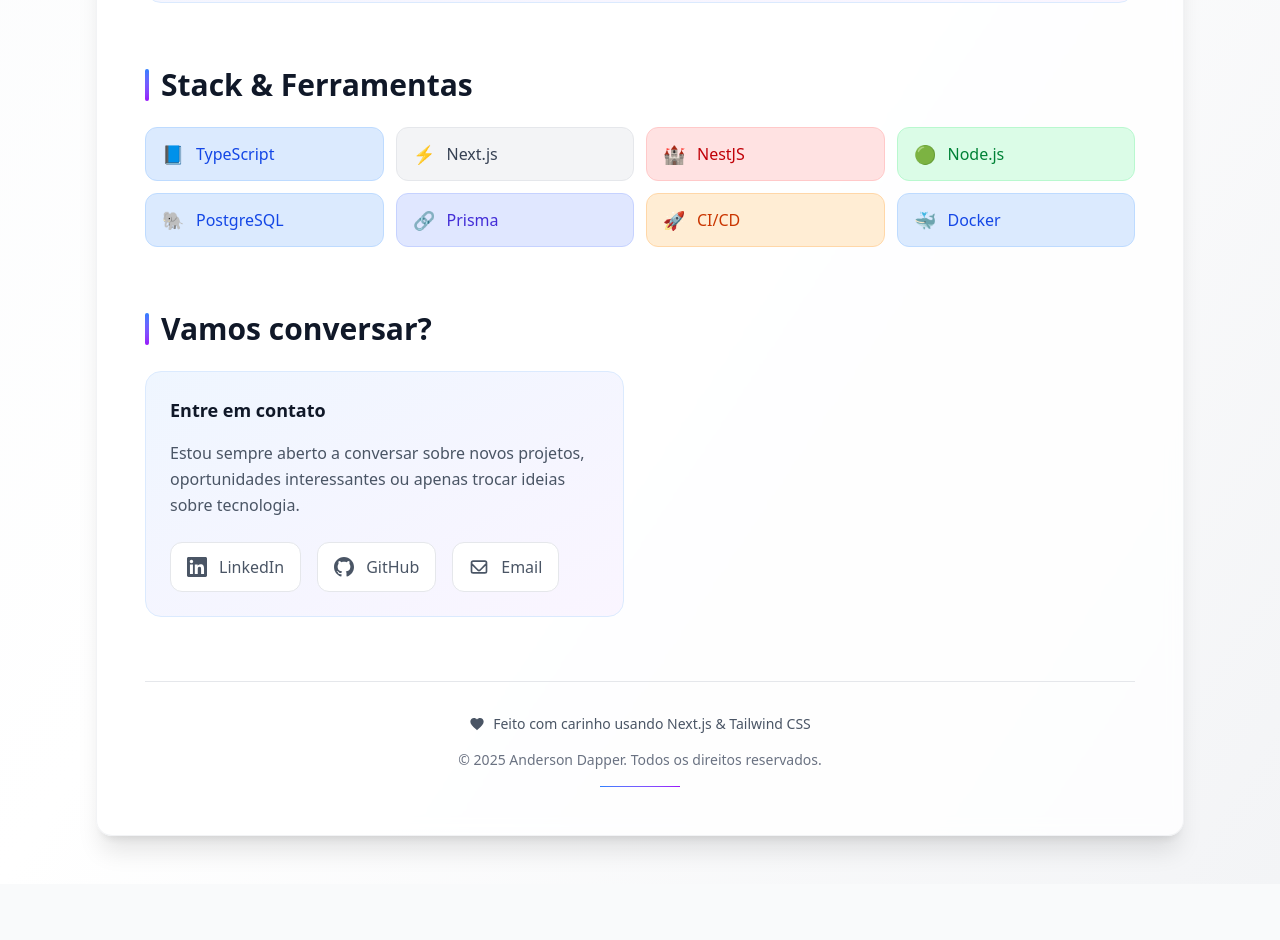
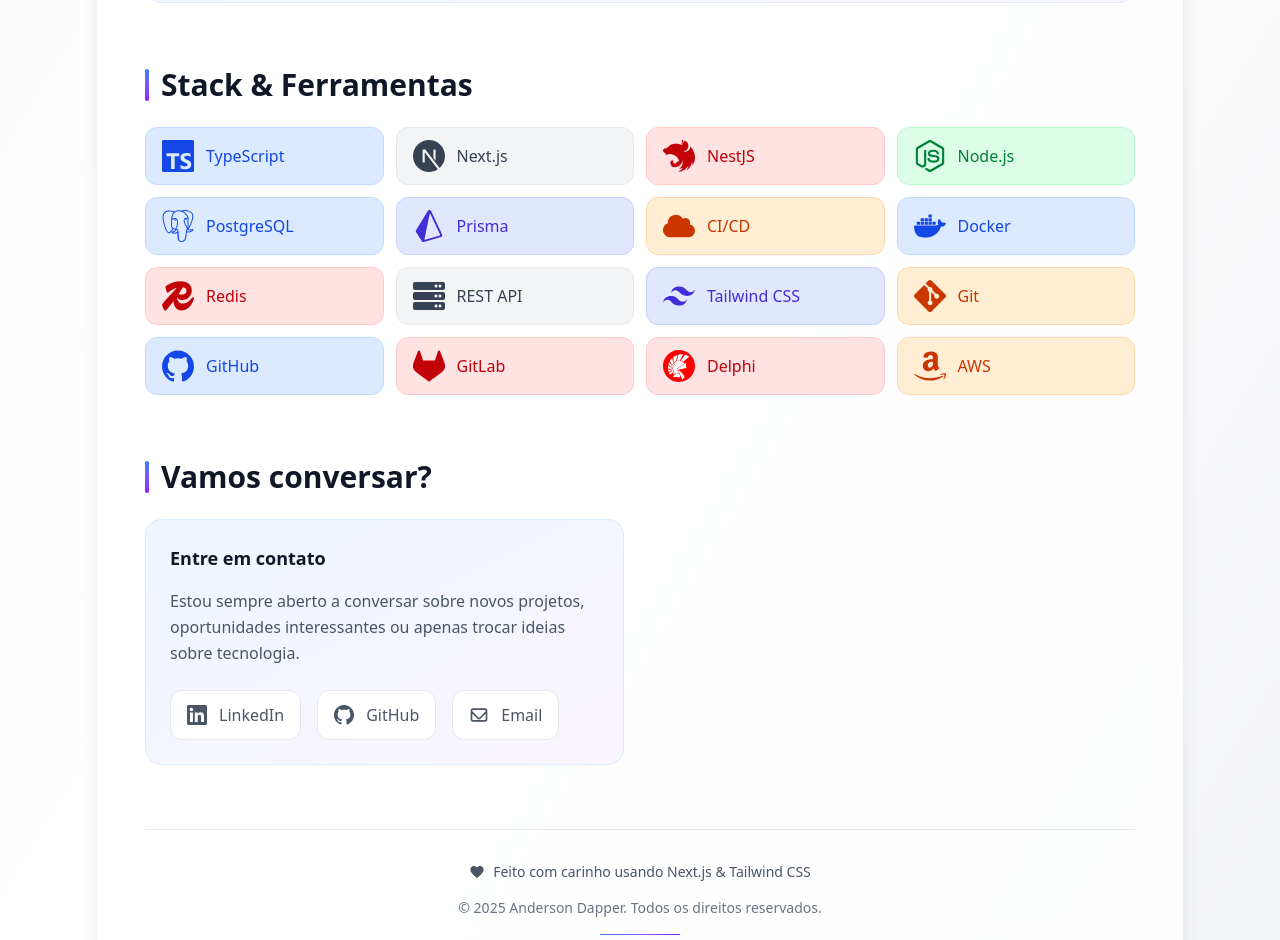
Before and after one commit to toppermitz/andersondapper, a Next.js app: page / in a window 1280 px wide. Shown: the part 1040-1980 px from the top of the page. Before the commit the page ends 1924 px from the top, so only its background shows below. Built offline with nearby package versions, Linux system fonts and the light colour scheme.

Commit message:
feat: add additional tech stack icons and integrate Delphi logo in Stack component

```diff
--- a/package.json
+++ b/package.json
@@ -14,7 +14,8 @@
     "next": "15.3.3",
     "next-themes": "^0.4.6",
     "react": "^19.0.0",
-    "react-dom": "^19.0.0"
+    "react-dom": "^19.0.0",
+    "react-icons": "^5.5.0"
   },
   "devDependencies": {
     "@eslint/eslintrc": "^3",
--- a/src/components/Stack.tsx
+++ b/src/components/Stack.tsx
@@ -1,13 +1,42 @@
+import {
+  SiTypescript,
+  SiNextdotjs,
+  SiNestjs,
+  SiNodedotjs,
+  SiPostgresql,
+  SiPrisma,
+  SiDocker,
+  SiRedis,
+  SiGraphql,
+  SiTailwindcss,
+  SiGit,
+  SiGithub,
+  SiGitlab,
+  SiAmazon
+} from 'react-icons/si'
+import { FaServer, FaCloud } from 'react-icons/fa'
+import Image from 'next/image'
+
 export default function Stack() {
   const stacks = [
-    { name: 'TypeScript', color: 'blue', icon: '📘' },
-    { name: 'Next.js', color: 'gray', icon: '⚡' },
-    { name: 'NestJS', color: 'red', icon: '🏰' },
-    { name: 'Node.js', color: 'green', icon: '🟢' },
-    { name: 'PostgreSQL', color: 'blue', icon: '🐘' },
-    { name: 'Prisma', color: 'indigo', icon: '🔗' },
-    { name: 'CI/CD', color: 'orange', icon: '🚀' },
-    { name: 'Docker', color: 'blue', icon: '🐳' }
+    { name: 'TypeScript', color: 'blue', icon: SiTypescript },
+    { name: 'Next.js', color: 'gray', icon: SiNextdotjs },
+    { name: 'NestJS', color: 'red', icon: SiNestjs },
+    { name: 'Node.js', color: 'green', icon: SiNodedotjs },
+    { name: 'PostgreSQL', color: 'blue', icon: SiPostgresql },
+    { name: 'Prisma', color: 'indigo', icon: SiPrisma },
+    { name: 'CI/CD', color: 'orange', icon: FaCloud },
+    { name: 'Docker', color: 'blue', icon: SiDocker },
+    { name: 'Redis', color: 'red', icon: SiRedis },
+    // { name: 'GraphQL', color: 'purple', icon: SiGraphql },
+    { name: 'REST API', color: 'gray', icon: FaServer },
+    { name: 'Tailwind CSS', color: 'indigo', icon: SiTailwindcss },
+    { name: 'Git', color: 'orange', icon: SiGit },
+    { name: 'GitHub', color: 'blue', icon: SiGithub },
+    { name: 'GitLab', color: 'red', icon: SiGitlab },
+    { name: 'Delphi', color: 'red', icon: 'custom' },
+    { name: 'AWS', color: 'orange', icon: SiAmazon },
+
   ]
 
   const getColorClasses = (color: string) => {
@@ -17,7 +46,8 @@
       red: 'bg-red-100 text-red-700 border-red-200 dark:bg-red-900/30 dark:text-red-300 dark:border-red-800/50',
       green: 'bg-green-100 text-green-700 border-green-200 dark:bg-green-900/30 dark:text-green-300 dark:border-green-800/50',
       indigo: 'bg-indigo-100 text-indigo-700 border-indigo-200 dark:bg-indigo-900/30 dark:text-indigo-300 dark:border-indigo-800/50',
-      orange: 'bg-orange-100 text-orange-700 border-orange-200 dark:bg-orange-900/30 dark:text-orange-300 dark:border-orange-800/50'
+      orange: 'bg-orange-100 text-orange-700 border-orange-200 dark:bg-orange-900/30 dark:text-orange-300 dark:border-orange-800/50',
+      purple: 'bg-purple-100 text-purple-700 border-purple-200 dark:bg-purple-900/30 dark:text-purple-300 dark:border-purple-800/50'
     }
     return colors[color as keyof typeof colors] || colors.gray
   }
@@ -32,15 +62,30 @@
       </div>
 
       <div className="grid grid-cols-2 sm:grid-cols-3 lg:grid-cols-4 gap-3">
-        {stacks.map(stack => (
+        {stacks.map(stack => {
+          return (
             <div
               key={stack.name}
               className={`flex items-center gap-3 px-4 py-3 rounded-xl border transition-all duration-200 hover:scale-105 hover:shadow-md ${getColorClasses(stack.color)}`}
             >
-            <span className="text-lg">{stack.icon}</span>
+              {stack.name === 'Delphi' ? (
+              <Image
+                src="/Delphi_Language_Logo.svg"
+                alt="Delphi Logo"
+                width={32}
+                height={32}
+                className="w-8 h-8"
+              />
+              ) : (
+              (() => {
+                const IconComponent = stack.icon as any
+                return <IconComponent className="w-8 h-8" />
+              })()
+              )}
               <span className="font-medium text-sm sm:text-base">{stack.name}</span>
             </div>
-        ))}
+          )
+        })}
       </div>
     </section>
   )
```
Also changed, not shown: public/Delphi_Language_Logo.svg, 1 other file (tests, documents, lock files or other folders). Lines whose indentation alone changed are shown as unchanged.
